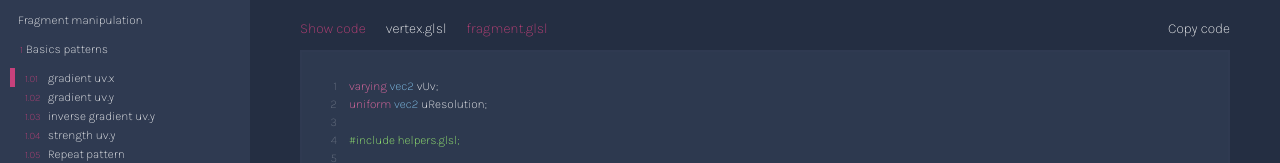
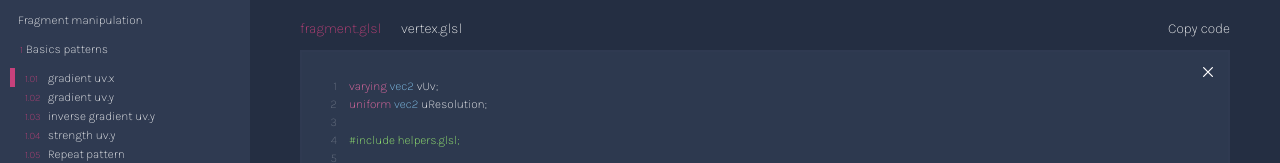
Before and after one commit to Cheung-KaWai/shaderJourney, a React (Vite) app: page / in a window 1280 px wide. Both pictures are taken after a click on the button "Show code". Shown: the top 163 px of the page. Built offline with nearby package versions, Linux system fonts and the light colour scheme; what simple-zustand-devtools would draw is missing.

Commit message:
Modify buttons code

```diff
--- a/package.json
+++ b/package.json
@@ -16,6 +16,7 @@
     "leva": "^0.9.35",
     "react": "^18.2.0",
     "react-dom": "^18.2.0",
+    "react-icons": "^4.12.0",
     "react-syntax-highlighter": "^15.5.0",
     "simple-zustand-devtools": "^1.1.0",
     "styled-components": "^6.1.1",
--- a/src/components/Code.jsx
+++ b/src/components/Code.jsx
@@ -5,9 +5,10 @@ import { findElementByName } from "../lib/functions";
 import { useShaderStore } from "../store/Store";
 import SyntaxHighlighter from "react-syntax-highlighter";
 import { themeColors } from "../lib/color";
+import { IoCloseOutline } from "react-icons/io5";
 
 export const Code = () => {
-  const { shader, code } = useShaderStore();
+  const { shader, code, updateObject } = useShaderStore();
 
   const fragment = findElementByName(recursionData, shader.name).fragment ?? null;
   const vertex = findElementByName(recursionData, shader.name).vertex ?? null;
@@ -19,10 +20,32 @@ export const Code = () => {
         <SyntaxHighlighter language="glsl" useInlineStyles={false} showLineNumbers>
           {codes[code.file] === "" ? "code not available yet" : codes[code.file]}
         </SyntaxHighlighter>
+        <CloseContainer onClick={() => updateObject("code", "show", false)}>
+          <IoCloseOutline size={"2rem"} color="white" />
+        </CloseContainer>
       </CodeContainer>
     </>
   );
 };
+
+const CloseContainer = styled.div`
+  width: 4rem;
+  height: 4rem;
+  position: absolute;
+  right: 0;
+  top: 0;
+  display: flex;
+  justify-content: center;
+  align-items: center;
+  cursor: pointer;
+
+  &:hover {
+    svg {
+      transition: stroke 0.3s ease-in-out;
+      stroke: ${themeColors.pink};
+    }
+  }
+`;
 
 const CodeContainer = styled.div`
   width: 100%;
--- a/src/components/CodeButtons.jsx
+++ b/src/components/CodeButtons.jsx
@@ -19,16 +19,18 @@ export const CodeButtons = () => {
 
   return (
     <CodeButtonsContainer>
-      <Button $selected={code.show} onClick={() => updateObject("code", "show", !code.show)}>
-        Show code
-      </Button>
+      {!code.show && (
+        <Button $selected={code.show} onClick={() => updateObject("code", "show", true)}>
+          Show code
+        </Button>
+      )}
       {code.show && (
         <>
+          <Button $selected={code.file === 0} onClick={() => updateObject("code", "file", 0)}>
+            fragment.glsl
+          </Button>
           <Button $selected={code.file === 1} onClick={() => updateObject("code", "file", 1)}>
             vertex.glsl
-          </Button>
-          <Button $selected={code.file === 0} onClick={() => updateObject("code", "file", 0)}>
-            fragment.glsl
           </Button>
           <Button onClick={handleCopyClipboard}>Copy code</Button>
         </>
```
Also changed, not shown: 1 other file (tests, documents, lock files or other folders).
